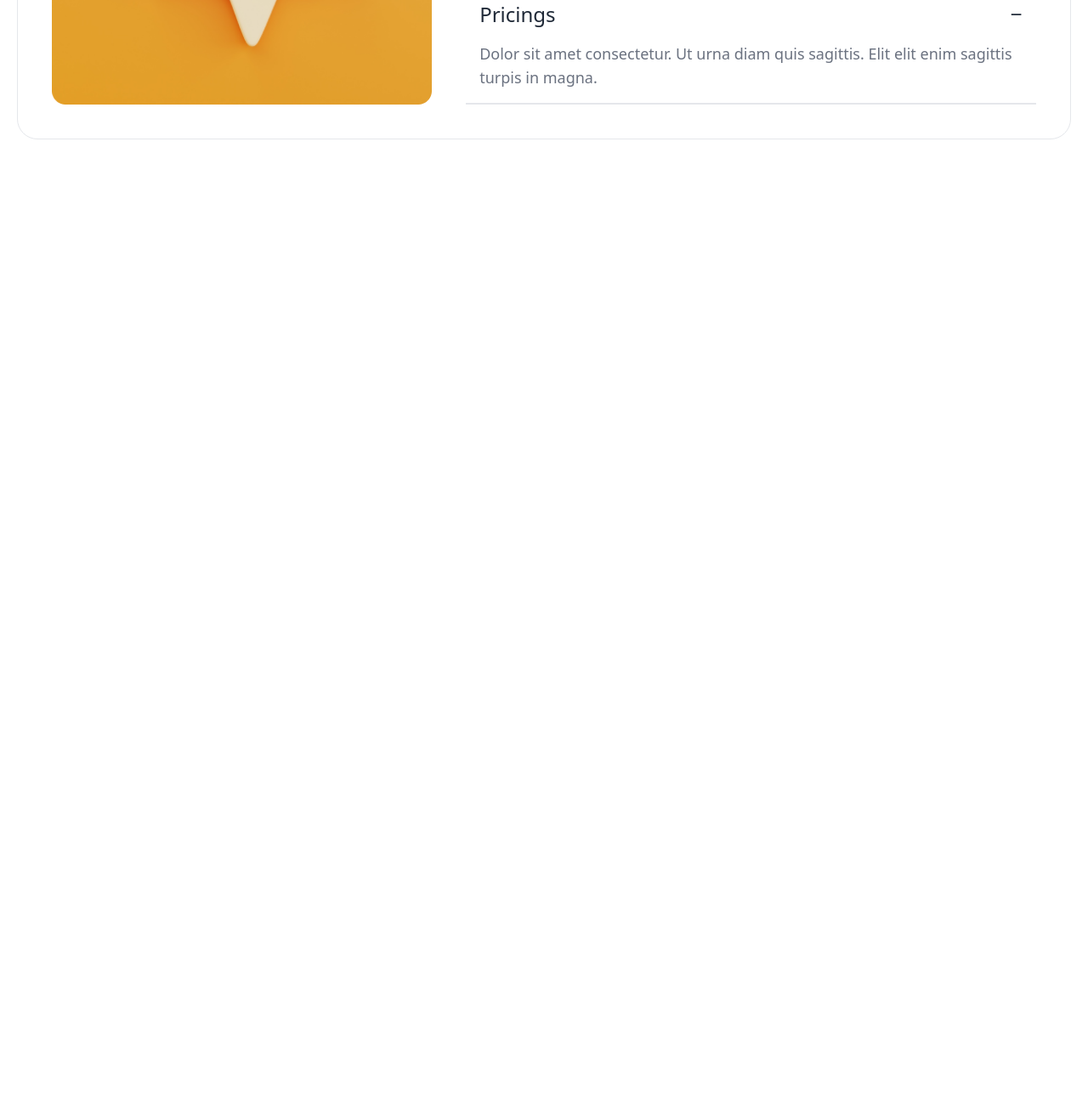
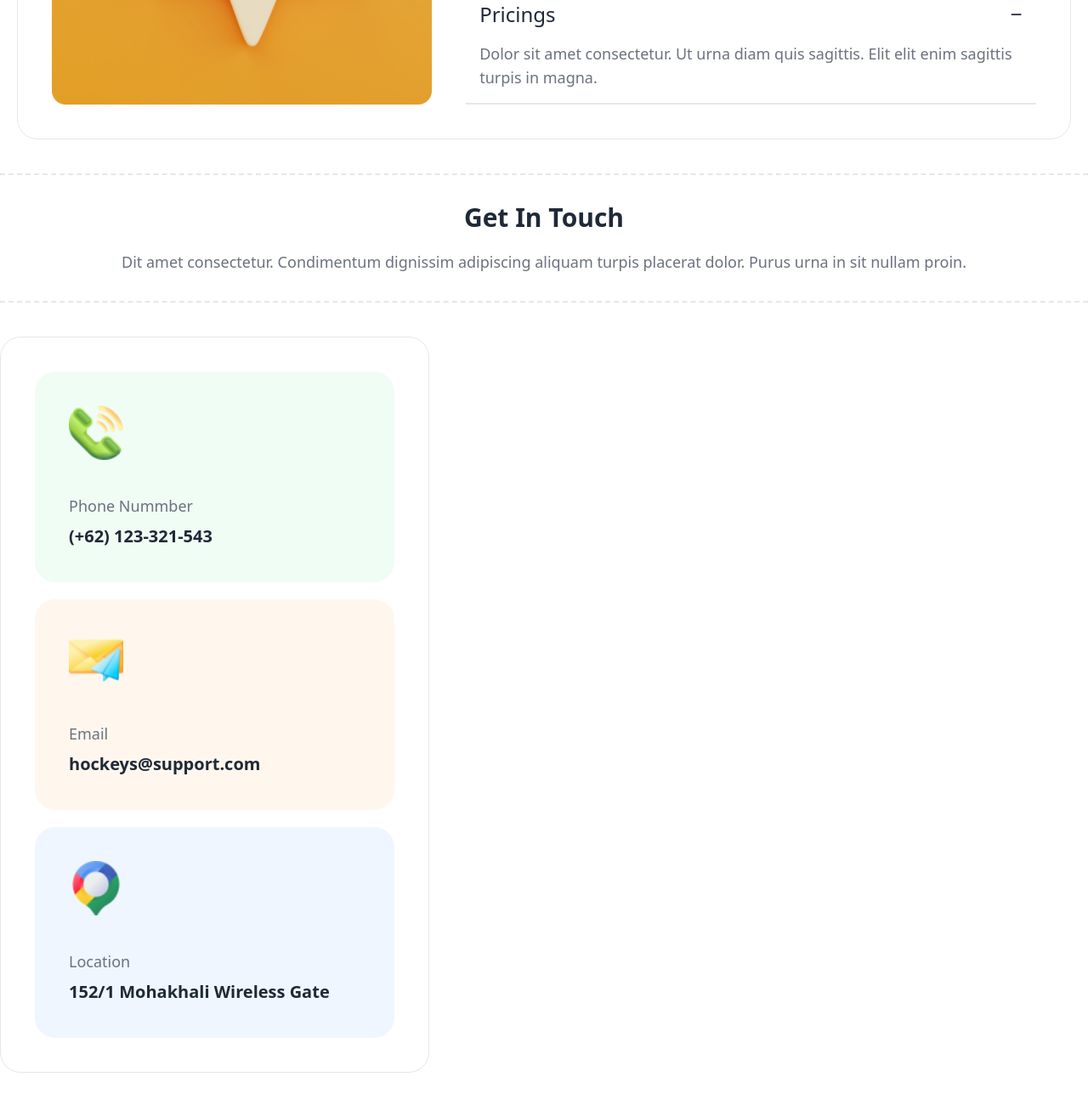
Before and after one commit to ImArijitBasu/Hockey, a plain HTML site: page index.html in a window 1280 px wide. Shown: the part 4044-5344 px from the top of the page at 85% size. Before the commit the page ends 4248 px from the top, so only its background shows below. Drawn offline with nearby package versions, Linux system fonts and the light colour scheme.

Commit message:
get in touch one side done

```diff
--- a/index.html
+++ b/index.html
@@ -392,48 +392,88 @@
                         <input type="radio" name="my-accordion-3" checked="checked" />
                         <div class="collapse-title text-2xl font-medium">Our Equipment</div>
                         <div class="collapse-content">
-                            <p class="text-lg text-gray-500">Dolor sit amet consectetur. Ut urna diam quis sagittis. Elit elit enim sagittis turpis in magna.</p>
+                            <p class="text-lg text-gray-500">Dolor sit amet consectetur. Ut urna diam quis sagittis.
+                                Elit elit enim sagittis turpis in magna.</p>
                         </div>
                     </div>
                     <div class="collapse collapse-plus border-b-2 rounded-none">
                         <input type="radio" name="my-accordion-3" checked="checked" />
                         <div class="collapse-title text-2xl font-medium">Hockey Training</div>
                         <div class="collapse-content">
-                            <p class="text-lg text-gray-500">Dolor sit amet consectetur. Ut urna diam quis sagittis. Elit elit enim sagittis turpis in magna.</p>
+                            <p class="text-lg text-gray-500">Dolor sit amet consectetur. Ut urna diam quis sagittis.
+                                Elit elit enim sagittis turpis in magna.</p>
                         </div>
                     </div>
                     <div class="collapse collapse-plus border-b-2 rounded-none">
                         <input type="radio" name="my-accordion-3" checked="checked" />
                         <div class="collapse-title text-2xl font-medium">Private Lessons</div>
                         <div class="collapse-content">
-                            <p class="text-lg text-gray-500">Dolor sit amet consectetur. Ut urna diam quis sagittis. Elit elit enim sagittis turpis in magna.</p>
+                            <p class="text-lg text-gray-500">Dolor sit amet consectetur. Ut urna diam quis sagittis.
+                                Elit elit enim sagittis turpis in magna.</p>
                         </div>
                     </div>
                     <div class="collapse collapse-plus border-b-2 rounded-none">
                         <input type="radio" name="my-accordion-3" checked="checked" />
                         <div class="collapse-title text-2xl font-medium">Ski Touring</div>
                         <div class="collapse-content">
-                            <p class="text-lg text-gray-500">Dolor sit amet consectetur. Ut urna diam quis sagittis. Elit elit enim sagittis turpis in magna.</p>
+                            <p class="text-lg text-gray-500">Dolor sit amet consectetur. Ut urna diam quis sagittis.
+                                Elit elit enim sagittis turpis in magna.</p>
                         </div>
                     </div>
                     <div class="collapse collapse-plus border-b-2 rounded-none">
                         <input type="radio" name="my-accordion-3" checked="checked" />
                         <div class="collapse-title text-2xl font-medium">Booking</div>
                         <div class="collapse-content">
-                            <p class="text-lg text-gray-500">Dolor sit amet consectetur. Ut urna diam quis sagittis. Elit elit enim sagittis turpis in magna.</p>
+                            <p class="text-lg text-gray-500">Dolor sit amet consectetur. Ut urna diam quis sagittis.
+                                Elit elit enim sagittis turpis in magna.</p>
                         </div>
                     </div>
                     <div class="collapse collapse-plus border-b-2 rounded-none">
                         <input type="radio" name="my-accordion-3" checked="checked" />
                         <div class="collapse-title text-2xl font-medium">Pricings</div>
                         <div class="collapse-content">
-                            <p class="text-lg text-gray-500">Dolor sit amet consectetur. Ut urna diam quis sagittis. Elit elit enim sagittis turpis in magna.</p>
+                            <p class="text-lg text-gray-500">Dolor sit amet consectetur. Ut urna diam quis sagittis.
+                                Elit elit enim sagittis turpis in magna.</p>
                         </div>
                     </div>
                 </div>
                 <!-- end{code} -->
             </div>
         </section>
+        <!-- get in touch  -->
+        <section>
+            <!-- top part  -->
+            <div class="text-center py-8 border-y-2 border-dashed">
+                <h1 class="text-3xl font-bold pb-5">Get In Touch</h1>
+                <p class="text-lg text-gray-500">Dit amet consectetur. Condimentum dignissim adipiscing aliquam turpis placerat dolor. Purus urna in sit nullam proin. </p>
+            </div>
+            <!-- bottom part  -->
+             <div class="my-10 gap-5 flex ">
+                <!-- left  -->
+                <div class="border w-2/5 p-10 rounded-3xl space-y-5">
+                    <!-- card -->
+                     <div class="p-10 rounded-3xl  space-y-2 bg-green-50">
+                        <img class="mb-10 w-16" src="Images/Group 1171275317.png" alt="">
+                        <p class="text-lg text-gray-500 capitalize">phone nummber</p>
+                        <h2 class="text-xl font-bold">(+62) 123-321-543</h2>
+                     </div>
+                     <div class="p-10 rounded-3xl  space-y-2 bg-orange-50">
+                        <img class="mb-10 w-16" src="Images/Group 1171275318.png" alt="">
+                        <p class="text-lg text-gray-500 capitalize">email</p>
+                        <h2 class="text-xl font-bold">hockeys@support.com</h2>
+                     </div>
+                     <div class="p-10 rounded-3xl  space-y-2 bg-blue-50">
+                        <img class="mb-10 w-16" src="Images/Group 1171275321.png" alt="">
+                        <p class="text-lg text-gray-500 capitalize">location</p>
+                        <h2 class="text-xl font-bold">152/1 Mohakhali Wireless Gate</h2>
+                     </div>
+                </div>
+                <!-- right  -->
+                 <div class="w-3/5">
+
+                 </div>
+             </div>
+        </section>
     </main>
 
 </body>
```
